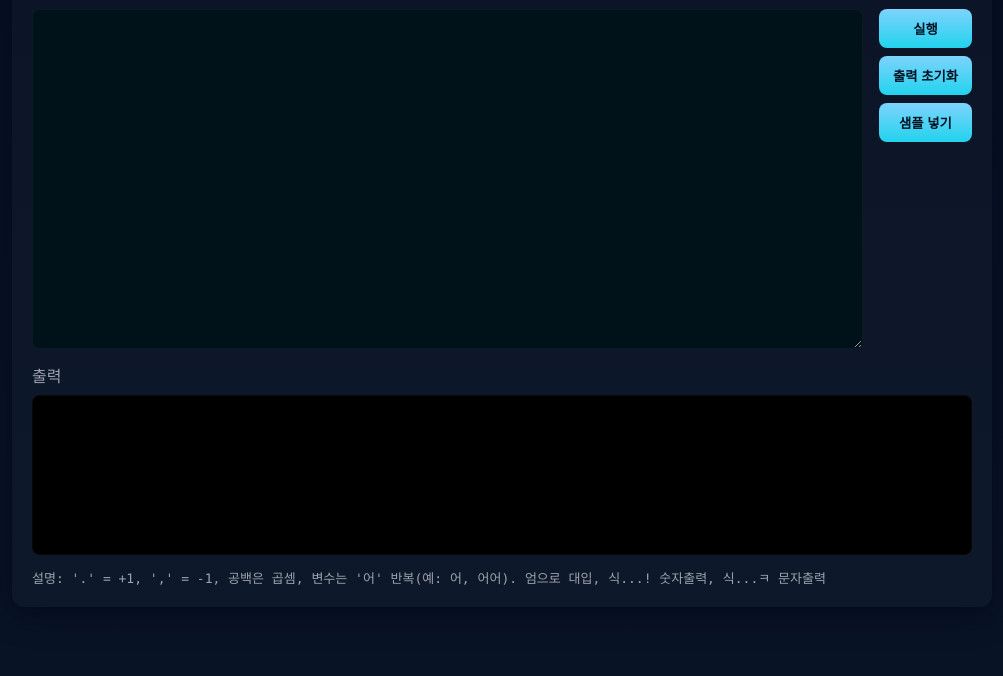
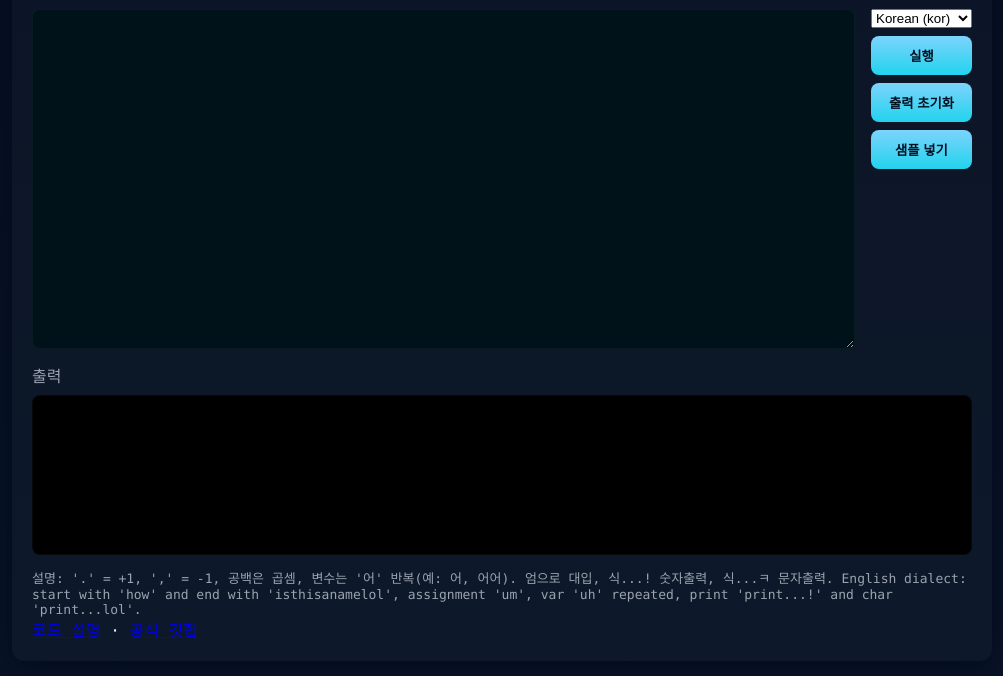
Before and after one commit to baehk31/umjunsik, a plain HTML site: page index.html in a window 1280 px wide. Shown: the part 84-760 px from the top of the page, without its empty margins (138-1141 px from the left). Drawn offline with Linux system fonts and the light colour scheme.

Commit message:
Update index.html

```diff
--- a/index.html
+++ b/index.html
@@ -12,6 +12,10 @@
         <div class="editor-row">
             <textarea id="code" aria-label="code"></textarea>
             <div class="controls">
+                <select id="langSelect" aria-label="language">
+                    <option value="kor">Korean (kor)</option>
+                    <option value="eng">English (eng)</option>
+                </select>
                 <button id="runBtn">실행</button>
                 <button id="clearOut">출력 초기화</button>
                 <button id="sampleBtn">샘플 넣기</button>
@@ -19,7 +23,14 @@
         </div>
         <label>출력</label>
         <pre id="output"></pre>
-        <div class="notes">설명: '.' = +1, ',' = -1, 공백은 곱셈, 변수는 '어' 반복(예: 어, 어어). 엄으로 대입, 식...! 숫자출력, 식...ㅋ 문자출력</div>
+        <div class="notes">설명: '.' = +1, ',' = -1, 공백은 곱셈, 변수는 '어' 반복(예: 어, 어어). 엄으로 대입, 식...! 숫자출력, 식...ㅋ 문자출력. English dialect: start with 'how' and end with 'isthisanamelol', assignment 'um', var 'uh' repeated, print 'print...!' and char 'print...lol'.</div>
+
+        <div class="links">
+            <a id="codeExplain" href="https://dalseobi.tistory.com/62" target="_blank" rel="noopener noreferrer">코드 설명</a>
+            <span> · </span>
+            <a id="officialRepo" href="https://github.com/rycont/umjunsik-lang" target="_blank" rel="noopener noreferrer">공식 깃헙</a>
+        </div>
+
     </div>
     <script src="umjunsik.js"></script>
     <script src="script.js"></script>
```
